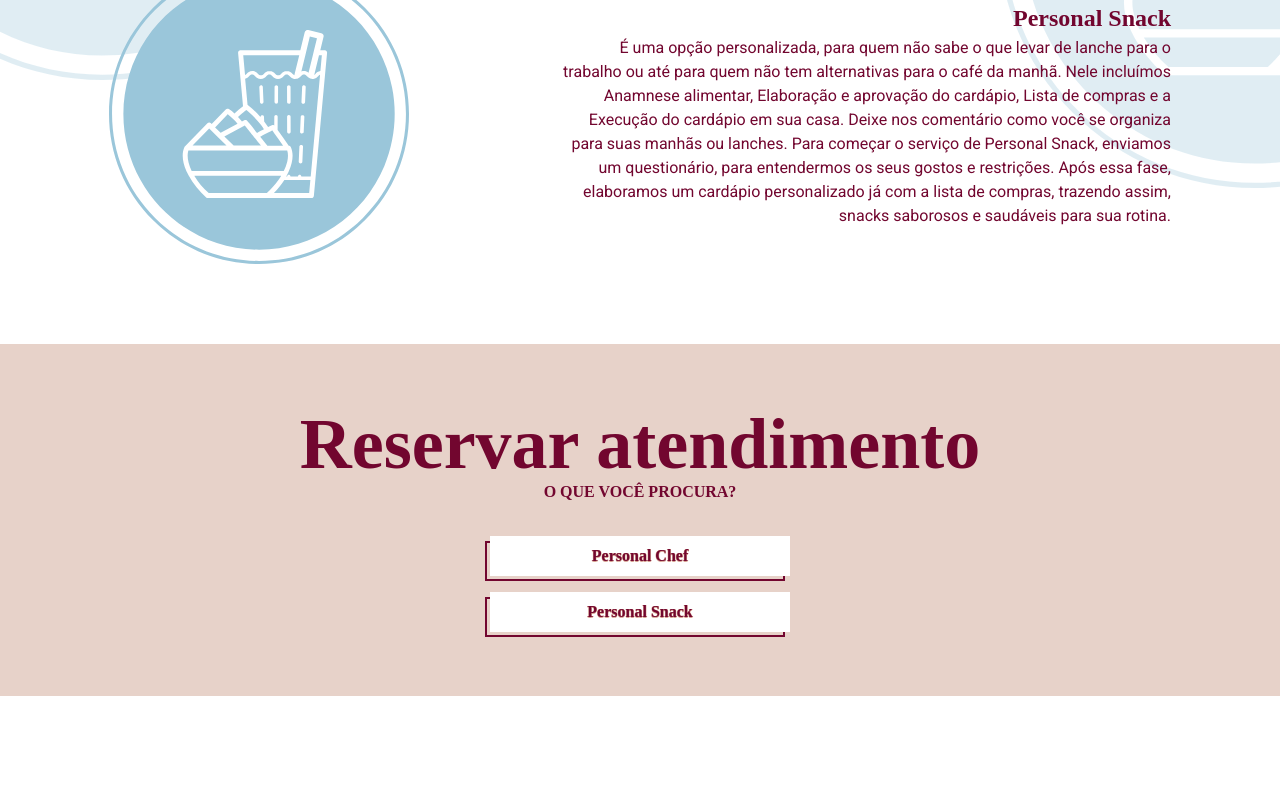
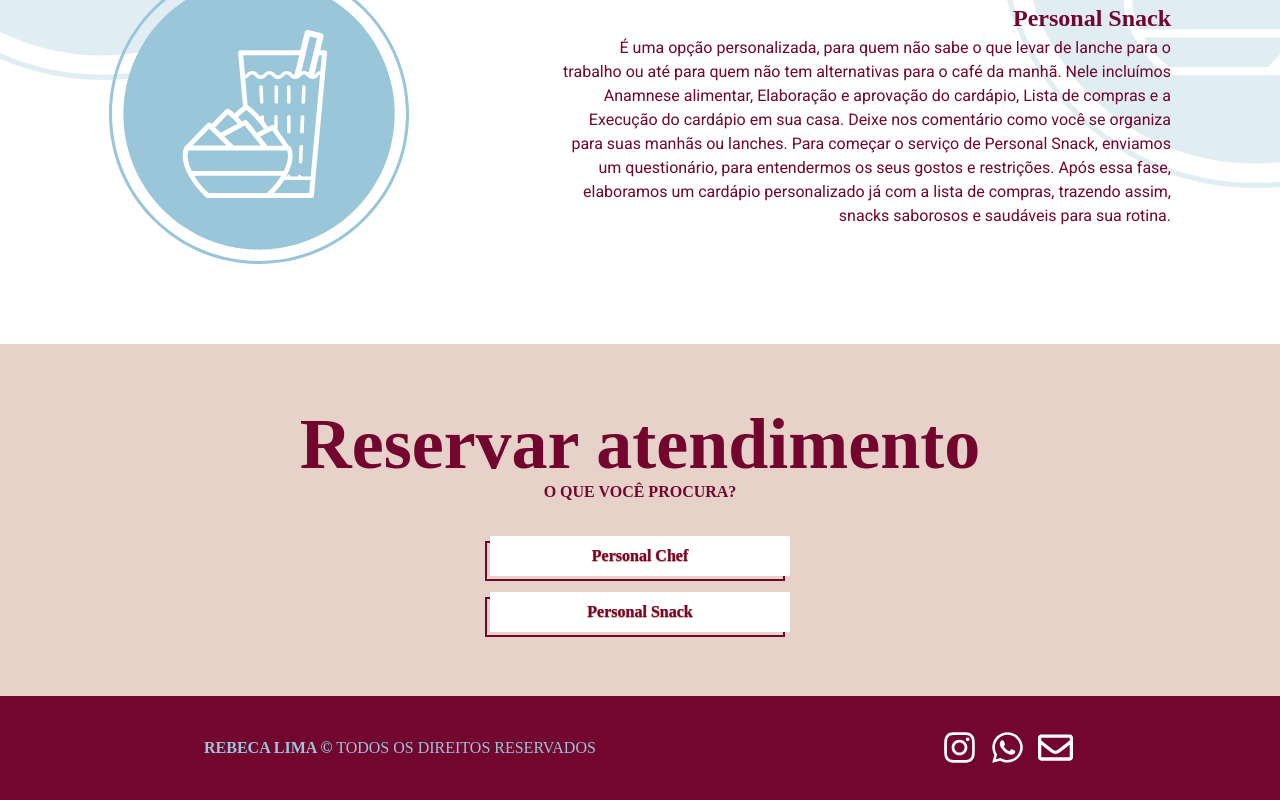
Before and after one commit to gmoreiraDEV/rebecalima, a Next.js app: page / in a window 1280 px wide. Shown: the part 1044-1844 px from the top of the page. Before the commit the page ends 1740 px from the top, so only its background shows below. Built offline with nearby package versions, Linux system fonts and the light colour scheme; a web font is replaced by a local one.

Commit message:
create a Footer component

```diff
--- /dev/null
+++ b/src/components/Footer.tsx
@@ -0,0 +1,25 @@
+import { ReactElement } from "react";
+import { Flex, Text } from "@chakra-ui/react";
+import SocialContact from "./SocialContact";
+
+interface Props {}
+
+const Footer = (props: Props): ReactElement => {
+  return (
+    <Flex
+      as={"footer"}
+      justifyContent={"space-around"}
+      alignItems={"center"}
+      width={"100%"}
+      padding={8}
+      color={"brand.blue"}
+      background={"brand.pink"}>
+      <Text textTransform={"uppercase"}>
+        <strong>Rebeca Lima ©</strong> todos os direitos reservados
+      </Text>
+      <SocialContact />
+    </Flex>
+  );
+};
+
+export default Footer;
--- a/src/components/Layout.tsx
+++ b/src/components/Layout.tsx
@@ -1,5 +1,6 @@
 import { Flex } from "@chakra-ui/react";
 import React, { ReactElement } from "react";
+import Footer from "./Footer";
 import Header from "./Header";
 
 interface Props {
@@ -16,6 +17,8 @@ export default function Layout({ children, slider }: Props): ReactElement {
       alignItems={"center"}>
       <Header slider={slider} />
       {children}
+      <Footer />
     </Flex>
   );
 }
+3;
```
